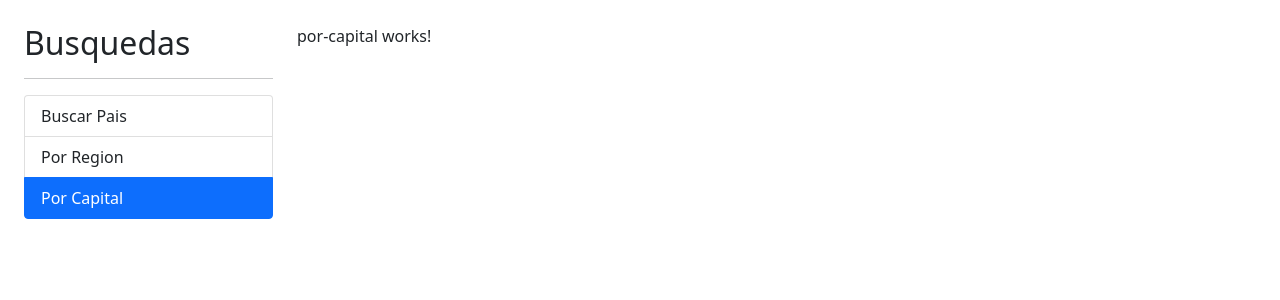
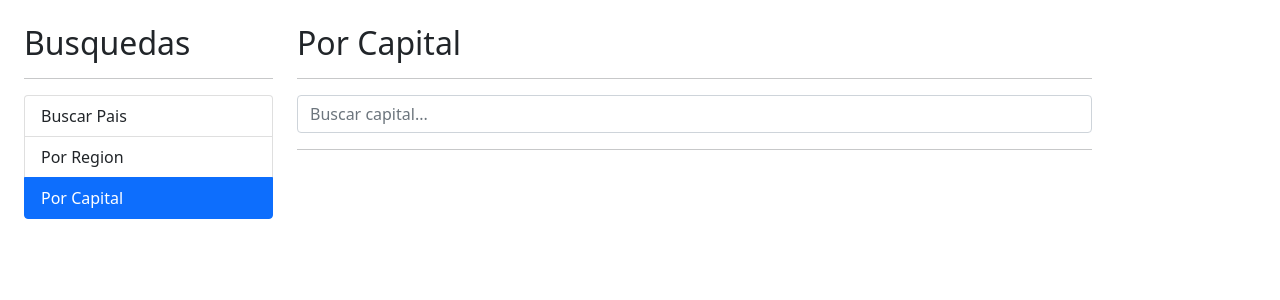
Before and after one commit to meana/paisesApp, an Angular app: page /capital in a window 1280 px wide. Shown: the top 300 px of the page. Built offline with nearby package versions, Linux system fonts and the light colour scheme.

Commit message:
capital component

```diff
--- a/src/app/pais/components/pain-input/pain-input.component.html
+++ b/src/app/pais/components/pain-input/pain-input.component.html
@@ -3,6 +3,6 @@
         name="termino"
         class="form-control"
         [(ngModel)]="termino"
-        placeholder="Buscar Pais..."
+        [placeholder]="placeHolder"
         (input)="teclaPresionada()"/>
 </form>
--- a/src/app/pais/components/pain-input/pain-input.component.ts
+++ b/src/app/pais/components/pain-input/pain-input.component.ts
@@ -1,4 +1,4 @@
-import { Component, EventEmitter, Output, OnInit } from '@angular/core';
+import { Component, EventEmitter, Output, OnInit, Input } from '@angular/core';
 import { Subject } from 'rxjs';
 import { debounceTime } from 'rxjs/operators';
 
@@ -12,6 +12,8 @@
 
   @Output() onEnter: EventEmitter<string> = new EventEmitter()
   @Output() onDebounce: EventEmitter<string> = new EventEmitter();
+
+  @Input() placeHolder: string = '';
 
   debouncer: Subject<string> = new Subject();
 
--- a/src/app/pais/pages/por-capital/por-capital.component.html
+++ b/src/app/pais/pages/por-capital/por-capital.component.html
@@ -1 +1,23 @@
-<p>por-capital works!</p>
+<h2>Por Capital</h2>
+<hr>
+
+<div class="row">
+    <div class="col">
+        <app-pain-input
+            (onEnter)="buscar($event)"
+            placeHolder="Buscar capital...">
+        </app-pain-input>
+    </div>
+</div>
+
+<hr>
+
+<div *ngIf="hayError" class="alert alert-danger">
+    No se encontró nada con el término {{termino}}
+</div>
+
+<div *ngIf="!hayError && paises.length>0" class="row">
+    <div class="col">
+        <app-pais-tabla [paises]="paises"></app-pais-tabla>
+    </div>
+</div>
--- a/src/app/pais/pages/por-capital/por-capital.component.ts
+++ b/src/app/pais/pages/por-capital/por-capital.component.ts
@@ -1,4 +1,6 @@
 import { Component, OnInit } from '@angular/core';
+import { PaisService } from '../../services/pais.service';
+import { Country } from '../../interfaces/pais.interface';
 
 @Component({
   selector: 'app-por-capital',
@@ -6,11 +8,26 @@
   styles: [
   ]
 })
-export class PorCapitalComponent implements OnInit {
+export class PorCapitalComponent {
 
-  constructor() { }
+  termino: string = ''
+  hayError: boolean = false;
+  paises: Country[] = [];
 
-  ngOnInit(): void {
+  constructor(private paisService: PaisService) { }
+
+  buscar(termino: string){
+    this.termino = termino;
+    this.hayError = false;
+    console.log(this.termino);
+    this.paisService.buscarCapital(this.termino)
+      .subscribe(resp => {
+        console.log(resp);
+        this.paises = resp;
+      }, err => {
+        this.hayError = true;
+        this.paises = []
+      })
   }
 
 }
--- a/src/app/pais/pages/por-pais/por-pais.component.html
+++ b/src/app/pais/pages/por-pais/por-pais.component.html
@@ -5,7 +5,8 @@
     <div class="col">
         <app-pain-input
             (onEnter)="buscar($event)"
-            (onDebounce)="sugerencia($event)">
+            (onDebounce)="sugerencia($event)"
+            placeHolder="Buscar pais...">
         </app-pain-input>
     </div>
 </div>
--- a/src/app/pais/services/pais.service.ts
+++ b/src/app/pais/services/pais.service.ts
@@ -18,4 +18,10 @@
     return this.http.get<Country[]>(url);
   }
 
+  buscarCapital(termino: string): Observable<Country[]> {
+
+    const url = `${this.apiUrl}/capital/${termino}`;
+    return this.http.get<Country[]>(url);
+  }
+
 }
```
